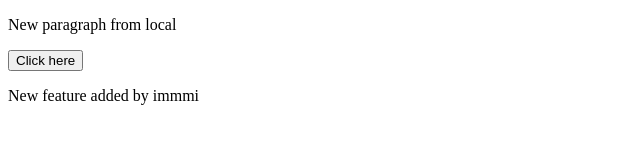
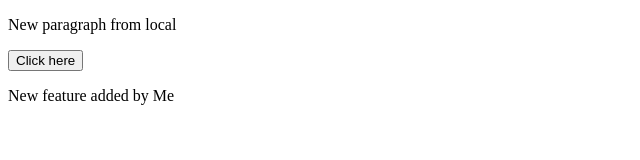
Before and after one commit to immii-11/localrepo, a plain HTML site: page index.html in a window 1280 px wide. Shown: the full height of the page, 0-640 px from the left. Drawn offline with Linux system fonts and the light colour scheme.

Commit message:
Some changes in New feature at feature1

```diff
--- a/index.html
+++ b/index.html
@@ -7,6 +7,6 @@
 <body>
 <p>New paragraph from local</p>
 <button>Click here</button>
-<p>New feature added by immmi</p>
+<p>New feature added by Me</p>
 </body>
 </html>
```
